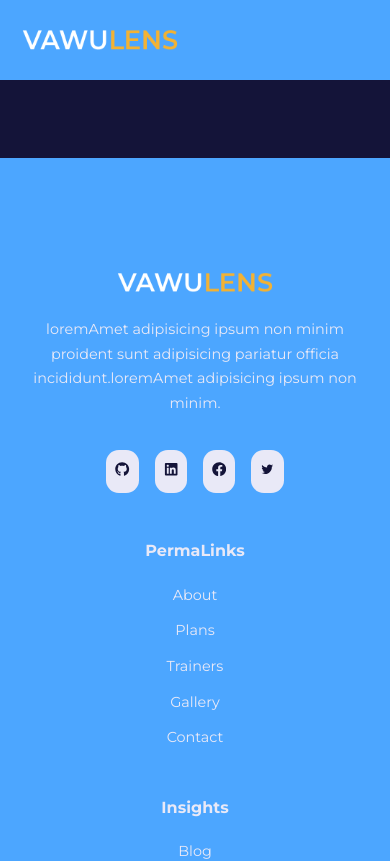
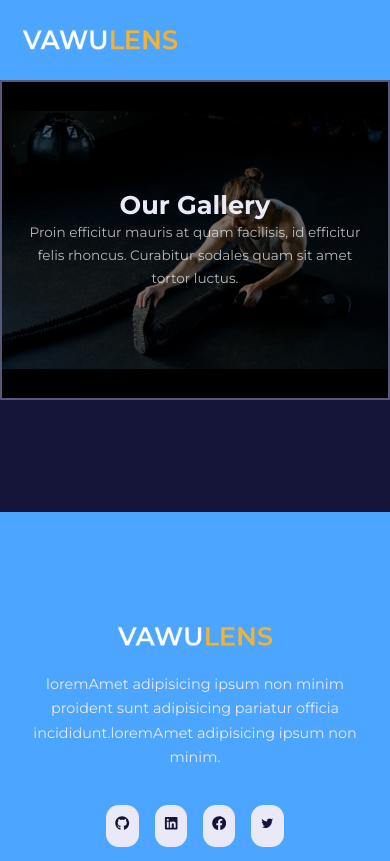
Before and after one commit to ajaysonere/Gym-webapp, a React (Create React App) app: page /gallery in a window 390 px wide. Shown: the top 861 px of the page. Built offline with nearby package versions, Linux system fonts and the light colour scheme; some icons are missing.

Commit message:
responsiveness

```diff
--- a/src/pages/Contact/contact.css
+++ b/src/pages/Contact/contact.css
@@ -23,13 +23,12 @@
     border-color: var(--color-gray-100);
 }
 
-@media screen and (max-width : 600) {
-      .contact__wrapper {
-         gap: 1.5rem;
-      }
-      .contact__wrapper a{
-         padding: 1rem;
-         font-size: 1.2rem;
-         border-radius: 1rem;
-      }
+@media screen and (max-width : 600px ) {
+     .contact__wrapper{
+        gap: 1rem;
+     }
+     .contact__wrapper a {
+        padding: 1rem;
+        font-size: 1.2rem;
+     }
 }
--- a/src/pages/Gallery/Gallery.js
+++ b/src/pages/Gallery/Gallery.js
@@ -1,10 +1,16 @@
+import headerImage from '../../images/header_bg_3.jpg';
+import Header from '../../components/Header';
+
 import './gallery.css';
 
 const Gallery = () => {
-    return(
-       <div>
-           <h1> Gallery </h1>
-       </div>
+    return (
+      <div>
+        <Header title="Our Gallery" icon={headerImage}>
+          Proin efficitur mauris at quam facilisis, id efficitur felis rhoncus.
+          Curabitur sodales quam sit amet tortor luctus.
+        </Header>
+      </div>
     );
 };
 
```
